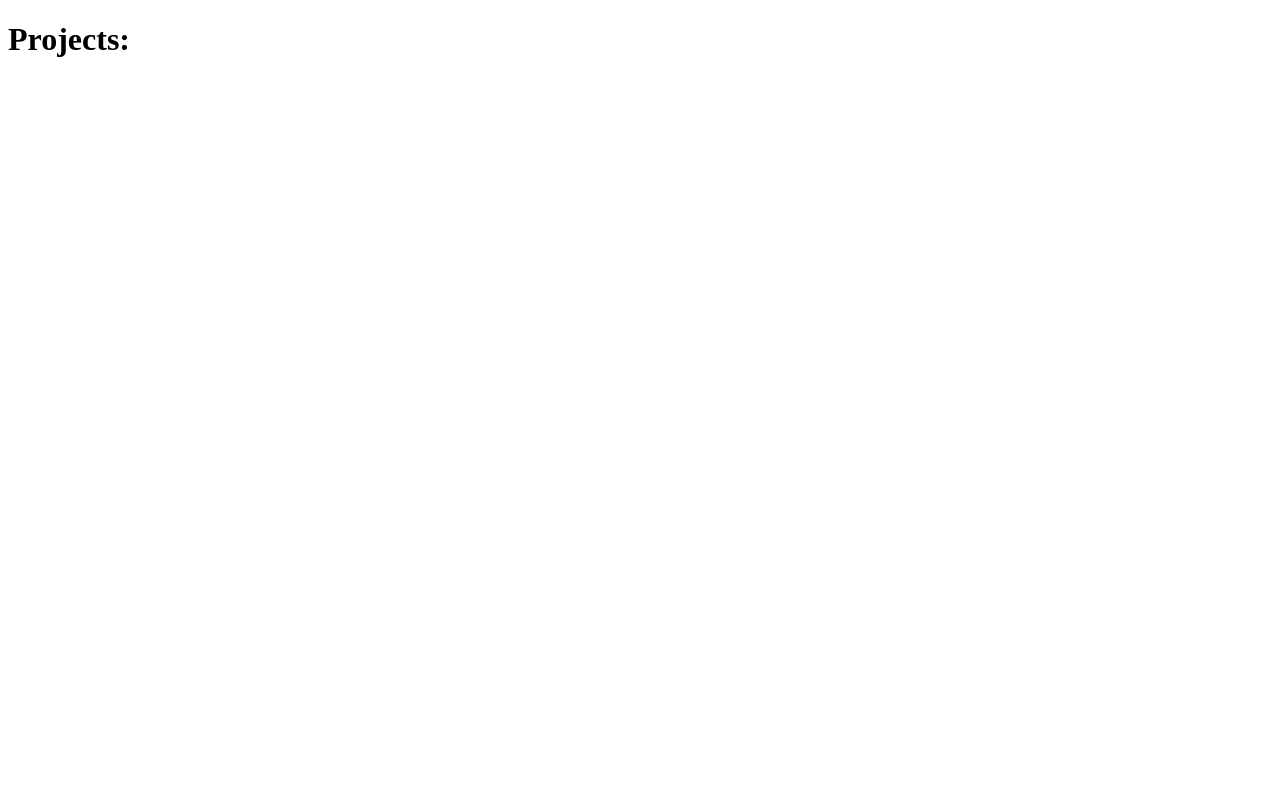
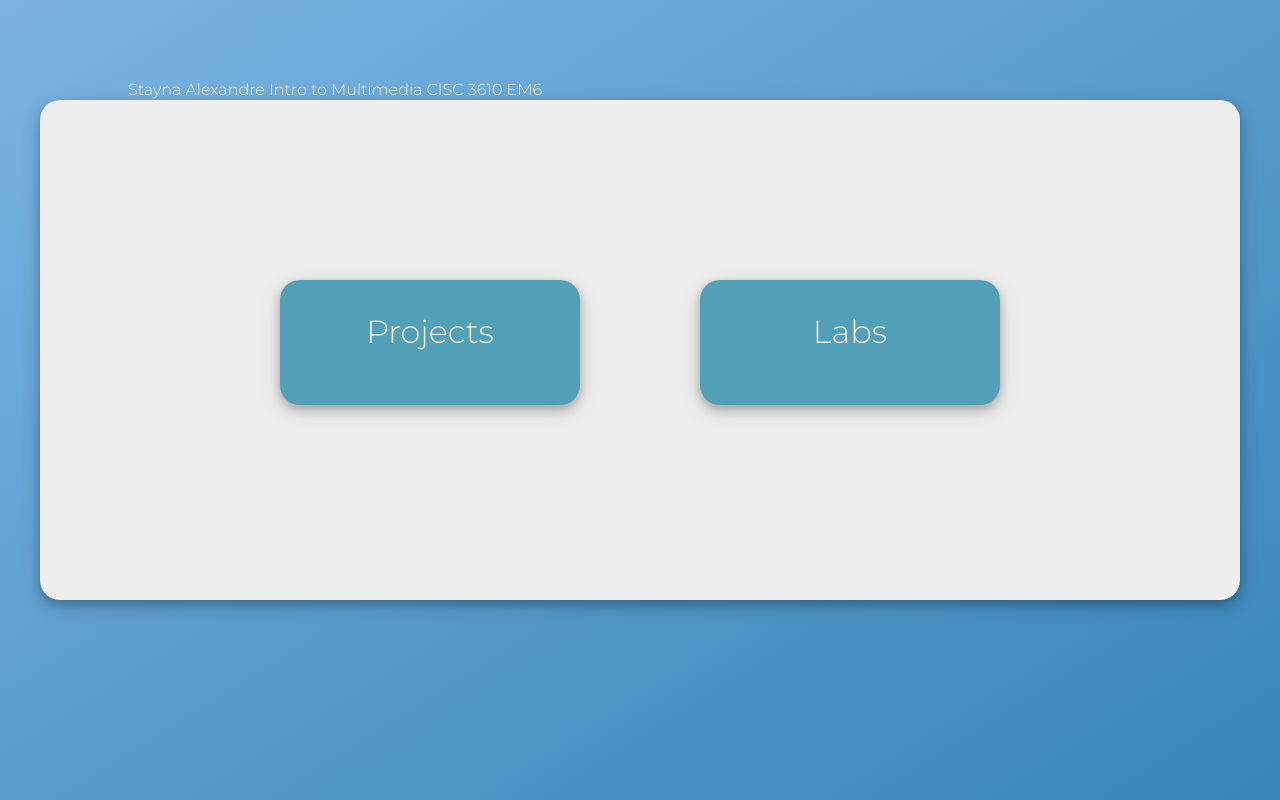
Before and after one commit to staynaa/staynaa_3610, a plain HTML site: page index.html in a window 1280 px wide. Drawn offline with Linux system fonts and the light colour scheme.

Commit message:
Edited page
added style to page and linked relative urls of projects and labs

```diff
--- /dev/null
+++ b/inJS.js
@@ -0,0 +1,9 @@
+
+function myFunc(){
+    window.location.href=("labs.html")
+
+}
+function myFuncP(){
+    window.location.href=("proj.html")
+
+}
--- /dev/null
+++ b/inStyle.css
@@ -0,0 +1,64 @@
+@import url('https://fonts.googleapis.com/css2?family=Montserrat:wght@300&display=swap');
+html{
+    background-image: linear-gradient(to bottom right, rgb(123, 180, 226), rgb(56, 133, 184));
+    width: 100vw;
+    height: 100vh;
+}
+.box{
+    background-color: rgb(238, 238, 238);
+    height: 500px;
+    width: 1200px;
+    margin: 0 auto;
+    margin-top: 100px;
+    border-radius: 20px;
+    position: relative;
+    box-shadow: 0 4px 8px 0 rgba(0, 0, 0, 0.2), 0 6px 20px 0 rgba(0, 0, 0, 0.19);
+}
+.greet{
+    position: absolute;
+    top: 8%;
+    left: 10%;
+}
+#lab{
+    background-color: rgb(82, 160, 184);
+    width: 25%;
+    height: 25%;
+    float: right;
+    text-align: center;
+    font-size:xx-large;
+    position: absolute;
+    top: 180px;
+    right: 20%;
+    border-radius: 20px;
+    box-shadow: 0 4px 8px 0 rgba(0, 0, 0, 0.2), 0 6px 20px 0 rgba(0, 0, 0, 0.19);
+}
+#proj{
+    background-color: rgb(82, 160, 184);
+    width: 25%;
+    height: 25%;
+    float: left;
+    text-align: center;
+    font-size:xx-large;
+    position: absolute;
+    top:180px;
+    left: 20%;
+    border-radius: 20px;
+    box-shadow: 0 4px 8px 0 rgba(0, 0, 0, 0.2), 0 6px 20px 0 rgba(0, 0, 0, 0.19);
+}
+p{
+    font-family: 'Montserrat', sans-serif;
+    color: antiquewhite;
+}
+
+/*
+#labs{
+    width: 25%;
+    background-color: aquamarine;
+    margin: auto;
+}
+#proj{
+    width: 25%;
+    background-color: olive;
+
+    margin: auto;
+} */
--- a/index.html
+++ b/index.html
@@ -1,9 +1,29 @@
 <!DOCTYPE html>
 <html>
+
 <head>
-<title> Intro To Multimedia - Home </title>
+    <title> Intro To Multimedia - Home </title>
+    <link rel="stylesheet" href="inStyle.css">
 </head>
+
 <body>
-<h1> Projects: </h1>
+    <script src="inJS.js"></script>
+    <div class="greet"><p>Stayna Alexandre Intro to Multimedia CISC 3610 EM6</p></div>
+    <div class="box">
+        <div id="lab" onclick="myFunc()"><p>Labs</p></div>
+        <div id="proj" onclick="myFuncP()"><p>Projects</p></div>
+    </div>
 </body>
 </html>
+<!--<div id="greet">
+    <h1> Greetings Professor!</h1>
+</div>
+<p> Stayna Alexandre from CISC 3610 EM6</p>
+<div id="labs">
+    <h1> Labs </h1>
+    <a href="./labs.html"> Labs </a>
+</div>
+<div id="proj">
+    <h1> Projects </h1>
+    <a href="./proj.html"> Projects </a>
+</div> -->
```
Also changed, not shown: labs.html (added, +12 -0 lines), proj.html (added, +12 -0 lines).
